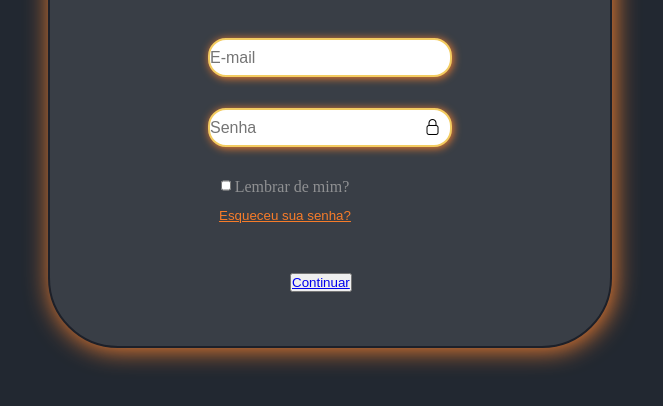
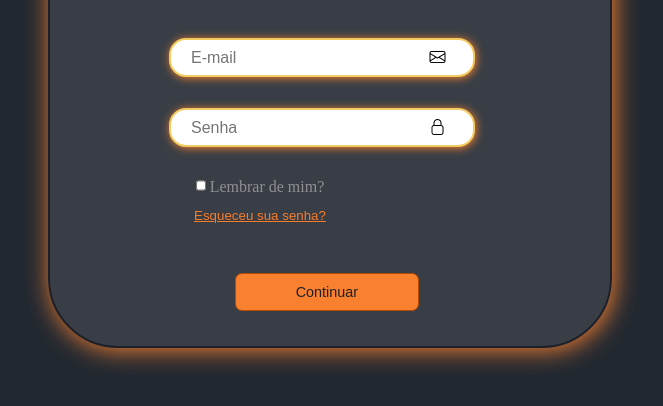
Before and after one commit to liabersiv/SignIn-Katchau, a plain HTML site: page css/index.html in a window 1280 px wide. Shown: the part 294-700 px from the top of the page, without its empty margins (310-973 px from the left). Drawn offline with nearby package versions, Linux system fonts and the light colour scheme.

Commit message:
Correções 2

```diff
--- a/css/index.html
+++ b/css/index.html
@@ -23,12 +23,13 @@
                     <div class="caixadetexto">
                         <label for="email"></label>
                         <input id="email" type="email" name="email" placeholder="E-mail" required>
+                        <div class="icons"><i class="bi bi-envelope"></i></div>
                     </div>
 
                     <div class="caixadetexto">
                                 <label for="pwd"></label>
                                 <input id="pwd" type="password" name="pwd" placeholder="Senha" required>
-                                <i class="bi bi-lock"></i>
+                                <div class="icons"><i class="bi bi-lock"></i></div>
                     </div>
                 </div>
 
@@ -45,7 +46,6 @@
                     </div>
                 </div>
             <div class="btncontinue">
-                        <div class="containerbtncontinue">
                         <button><a href="#">Continuar</a></button>
                     </div>
                 </div>
--- a/css/style.css
+++ b/css/style.css
@@ -125,25 +125,26 @@ label [for="pwd"]{
     left: 0;
 }
 
+input{
+    padding-left: 20px;
+    padding-right: 10px;
+}
+
 input[type='password'],
 input[type='email']{
     box-shadow: 1px 1px 8px #f8802f;
     font-size: 1em;
-    border-radius: 18px;
-    width: 15rem;
+    border-radius: 17px;
+    width: 17rem;
     height: 110%;
+    margin-left: 11px;
+    margin-right: 27px;
     border: 2px solid #f3cc61;
     align-items: center;
     justify-content: center;
     position: absolute;
     outline: none;
     transition: 0.5s;
-}
-
-input:focus{
-    transition: 0.5s ease-in-out;
-    border-radius: 15px;
-    width: 18rem;
 }
 
 .containerdown{
@@ -160,7 +161,7 @@ input:focus{
     align-items: center;
     justify-content: center;
     margin-bottom: 10px;
-    margin-right: 90px;
+    margin-right: 140px;
 }
 
 .links button{
@@ -199,9 +200,36 @@ input[type="checkbox"]:checked{
     position: absolute;
 }
 
-.bi{
+.btncontinue button{
+    display: flex;
+    align-items: center;
+    justify-content: center;
+    padding: 10px 60px;
+    margin-right: 60%;
+    background-color: #f8802f;
+    border: 1px solid #b64a02;
+    border-radius: 7px;
+    transition: 0.5s;
+    cursor: pointer;
+}
+
+.btncontinue button a{
+    text-decoration: none;
+    font-size: 0.9rem;
+    font-weight: 500;
+    color: #1d2029;
+}
+
+.btncontinue button:hover{
+    transition: 0.5s;
+    padding: 10px 74px;
+    background-color: rgb(197, 104, 43);
+}
+
+.icons{
     position: absolute;
-    left: 89px;
-    padding: 20px;
-    transform: translateX(10%);
+    padding: 100px;
+    align-items: center;
+    justify-content: center;
+    margin-left: 215px;
 }
```
